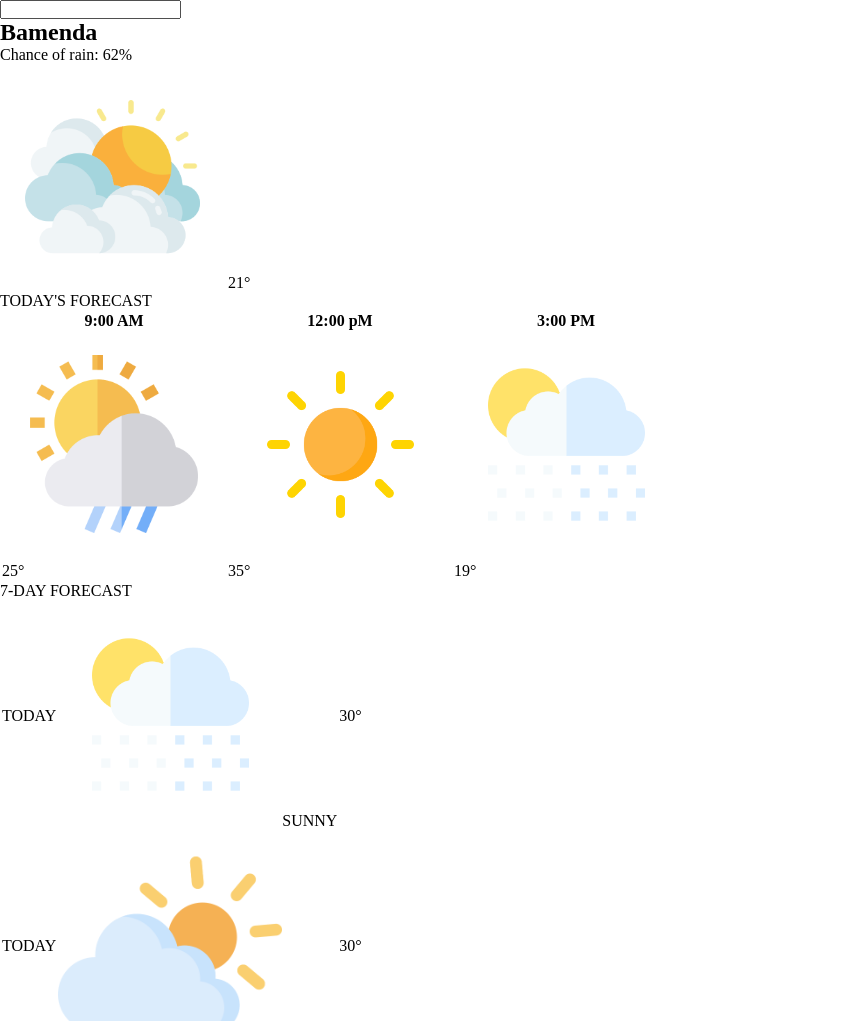
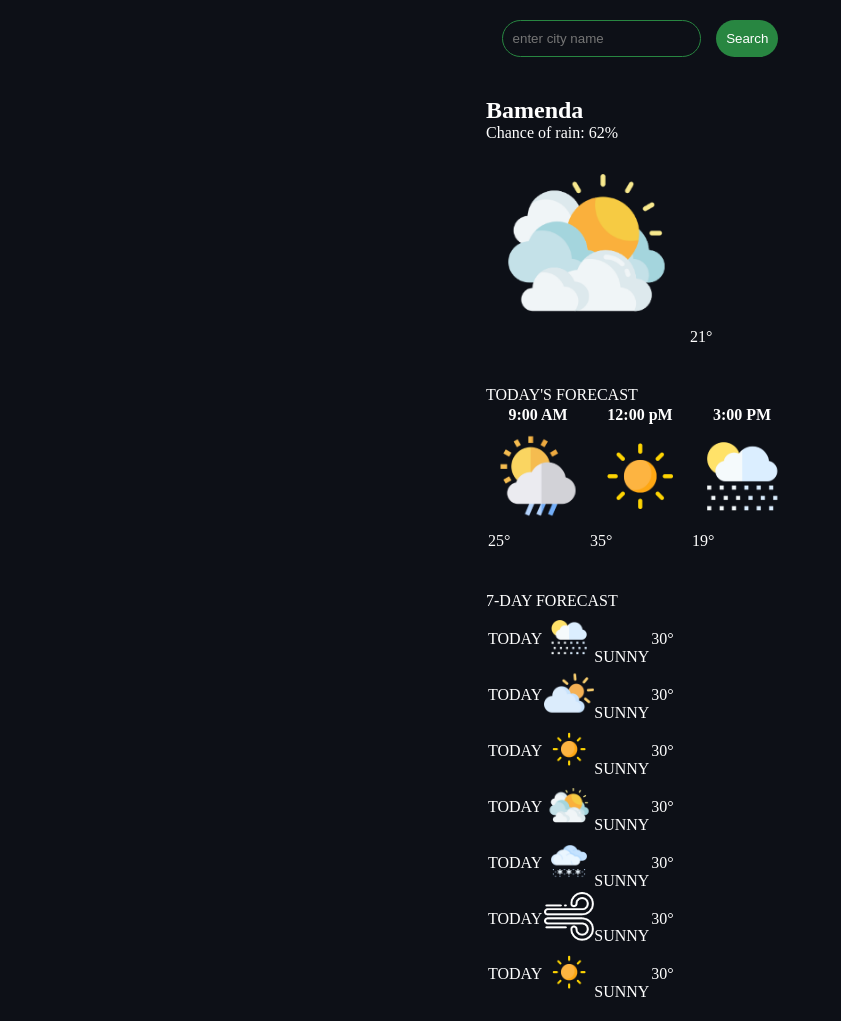
Before and after one commit to Chu29/js-weather-app, a plain HTML site: page weather.html in a window 1280 px wide. Shown: the top 1021 px of the page, without its empty margins (0-841 px from the left). Drawn offline with Linux system fonts and the light colour scheme.

Commit message:
add: styled the search bar

```diff
--- a/styles/weather.css
+++ b/styles/weather.css
@@ -3,3 +3,56 @@
   padding: 0;
   box-sizing: border-box;
 }
+
+body {
+  display: flex;
+  justify-content: center;
+  background-color: #0d1017;
+}
+
+.current-city img {
+  width: 200px;
+}
+
+.today-forecast img {
+  width: 100px;
+}
+
+.week-day-forecast img {
+  width: 50px;
+}
+
+.main {
+  color: #fff;
+  display: flex;
+  flex-direction: column;
+  margin: 20px 0;
+  gap: 40px;
+}
+
+.search {
+  display: flex;
+  justify-content: space-evenly;
+}
+
+.search-bar {
+  background-color: #0d1017;
+  color: #fff;
+  border: 1px solid #288641;
+  border-radius: 45px;
+  padding: 10px;
+}
+
+.search-btn {
+  padding: 2px 10px;
+  border: none;
+  border-radius: 45px;
+  background-color: #288641;
+  color: #fff;
+  cursor: pointer;
+}
+
+.search-btn:active {
+  transform: translate(0, 4px);
+  transition: 0.2s;
+}
--- a/weather.html
+++ b/weather.html
@@ -11,7 +11,8 @@
     <nav class="nav-bar"></nav>
     <main class="main">
       <div class="search">
-        <input type="text" class="search-bar" />
+        <input type="text" class="search-bar" placeholder="enter city name" />
+        <button type="button" class="search-btn">Search</button>
       </div>
       <div class="current-city">
         <div class="city">
@@ -41,7 +42,7 @@
           </tfoot>
         </table>
       </div>
-      <div class="7day-forecast">
+      <div class="week-day-forecast">
         <p class="title">7-DAY FORECAST</p>
         <table>
           <tr>
```
